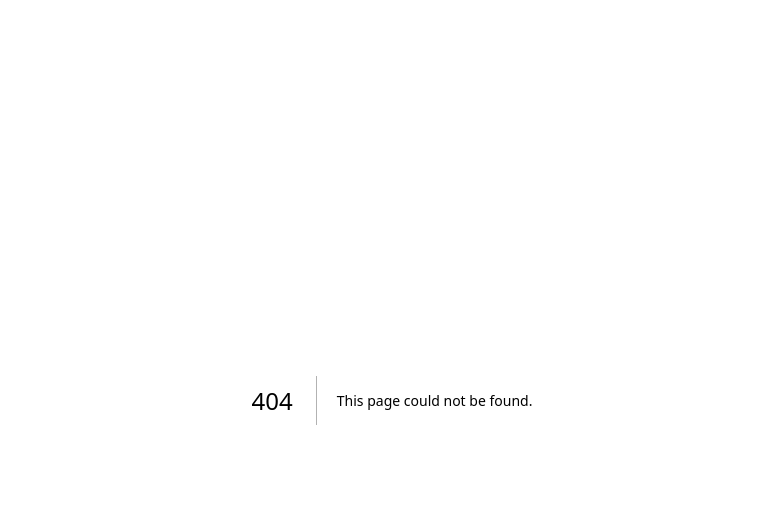
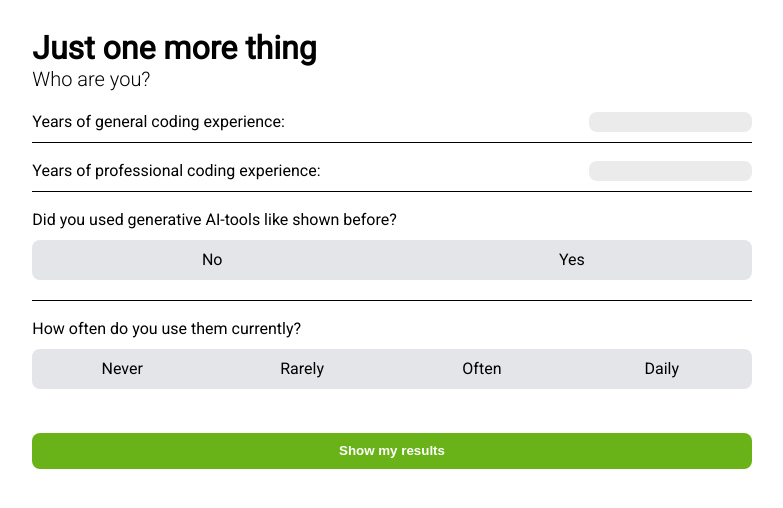
Before and after one commit to hfxbse/ai-test-guesser, a Next.js app: page /survey in a window 1280 px wide. Before the commit this address had no page. Shown: the top 508 px of the page, without its empty margins (248-1031 px from the left). Built offline with nearby package versions, Linux system fonts and the light colour scheme.

Commit message:
add survey page

```diff
--- a/app/globals.css
+++ b/app/globals.css
@@ -10,7 +10,13 @@
   --color-button-inactive: hsl(212, 10%, 90%);
   --color-focus: hsl(212, 70%, 65%);
 
+  --color-input: hsl(212, 0%, 92%);
+
+
   --element-padding: 8px 16px;
+
+  --page-padding: 32px 16px;
+  --page-text-width: 80ch;
 }
 
 @media (prefers-color-scheme: dark) {
@@ -22,6 +28,7 @@
     --color-text: hsl(0, 0%, 100%);
     --color-link: hsl(208, 80%, 80%);
     --color-button-inactive: hsl(212, 10%, 45%);
+    --color-input: hsl(212, 0%, 40%);
   }
 }
 
--- a/app/page.module.css
+++ b/app/page.module.css
@@ -20,14 +20,14 @@
 }
 
 .main {
-    padding: 32px 16px;
+    padding: var(--page-padding);
     display: flex;
     flex-direction: column;
     gap: 12px;
 
     align-items: baseline;
 
-    max-width: 80ch;
+    max-width: var(--page-text-width);
 
     margin: auto;
 }
--- /dev/null
+++ b/app/survey/page.module.css
@@ -0,0 +1,129 @@
+.form {
+    display: flex;
+    flex-direction: column;
+    gap: 8px;
+
+    padding: var(--page-padding);
+
+    max-width: var(--page-text-width);
+    margin: auto;
+
+    align-items: stretch;
+}
+
+.form h1 {
+    line-height: 1;
+}
+
+.form h2 {
+    font-size: 1.25rem;
+}
+
+.form input {
+    border: none;
+    border-radius: 8px;
+    outline: none;
+}
+
+.form button {
+    margin-top: 16px;
+    border: none;
+    padding: var(--element-padding);
+    border-radius: 8px;
+
+    background: var(--color-continue);
+    color: var(--color-surface-text) !important;
+    font-weight: bold;
+
+    outline: none;
+}
+
+.form button:hover, .form button:focus {
+    background: var(--color-continue-discover);
+}
+
+.form button:active {
+    background: var(--color-continue-active);
+}
+
+.singleFieldInput {
+    display: flex;
+    align-items: center;
+}
+
+.singleFieldInput input {
+    flex: 0 1 20ch;
+    text-align: end;
+
+    margin-left: auto;
+
+    background: var(--color-input);
+
+    padding: 0 1ch;
+}
+
+.form section {
+    padding: var(--element-padding);
+    padding-right: 0;
+    padding-left: 0;
+}
+
+.form section:not(:last-of-type) {
+    border-bottom: 1px solid var(--color-text)
+}
+
+.form section:focus-within {
+    border-color: var(--color-primary);
+}
+
+.radio {
+    display: flex;
+    flex-direction: column;
+    gap: 8px;
+
+    padding-bottom: 20px !important;
+}
+
+.radio * {
+    user-select: none;
+}
+
+.radio input {
+    display: none;
+}
+
+.radio input + * {
+    padding: var(--element-padding);
+    background: var(--color-button-inactive);
+
+    display: block;
+    text-align: center;
+}
+
+.radio label:first-of-type input + * {
+    border-bottom-left-radius: 8px;
+    border-top-left-radius: 8px;
+}
+
+.radio label:last-of-type input + * {
+    border-bottom-right-radius: 8px;
+    border-top-right-radius: 8px;
+}
+
+.radio input + *:hover, .radio input + *:focus {
+    background: var(--color-focus);
+    color: var(--color-surface-text) !important;
+}
+
+.radio input:checked + * {
+    background: var(--color-primary);
+    color: var(--color-surface-text) !important;
+}
+
+.radio > :last-child {
+    display: flex;
+}
+
+.radio label {
+    flex: 1 1 0;
+}
--- /dev/null
+++ b/app/survey/page.tsx
@@ -0,0 +1,66 @@
+import styles from './page.module.css'
+import {Roboto} from "next/font/google";
+
+const roboto = Roboto({weight: "300", subsets: ["latin"]})
+
+export default function Survey() {
+    return <>
+        <form className={styles.form}>
+            <div>
+                <h1>Just one more thing</h1>
+                <h2 className={roboto.className}>Who are you?</h2>
+            </div>
+            <section>
+                <label className={styles.singleFieldInput}>
+                    <span>Years of general coding experience:</span>
+                    <input type={"number"} min={0} max={100} required/>
+                </label>
+            </section>
+
+            <section>
+                <label className={styles.singleFieldInput}>
+                    <span>Years of professional coding experience:</span>
+                    <input type={"number"} min={0} max={100} required/>
+                </label>
+            </section>
+
+            <section className={styles.radio}>
+                <p>Did you used generative AI-tools like shown before?</p>
+                <div>
+                    <label>
+                        <input type={"radio"} value={"no"} name={"ai-usage"}/>
+                        <span>No</span>
+                    </label>
+                    <label>
+                        <input type={"radio"} value={"yes"} name={"ai-usage"}/>
+                        <span>Yes</span>
+                    </label>
+                </div>
+            </section>
+
+            <section className={styles.radio}>
+                <p>How often do you use them currently?</p>
+                <div>
+                    <label>
+                        <input type={"radio"} value={"no"} name={"ai-current-usage"}/>
+                        <span>Never</span>
+                    </label>
+                    <label>
+                        <input type={"radio"} value={"yes"} name={"ai-current-usage"}/>
+                        <span>Rarely</span>
+                    </label>
+                    <label>
+                        <input type={"radio"} value={"no"} name={"ai-current-usage"}/>
+                        <span>Often</span>
+                    </label>
+                    <label>
+                        <input type={"radio"} value={"no"} name={"ai-current-usage"}/>
+                        <span>Daily</span>
+                    </label>
+                </div>
+            </section>
+
+            <button type={"submit"}>Show my results</button>
+        </form>
+    </>
+}
```
